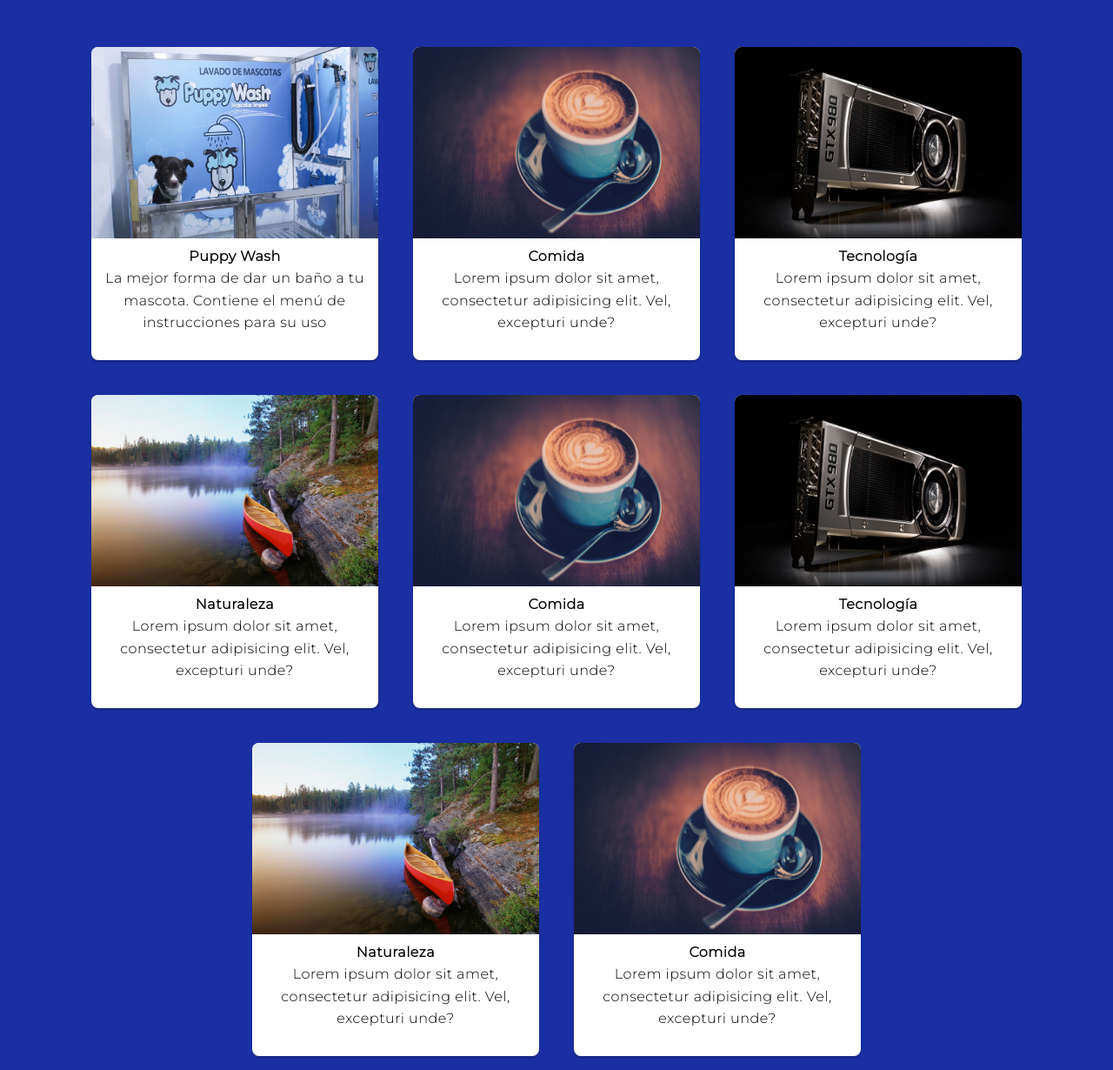
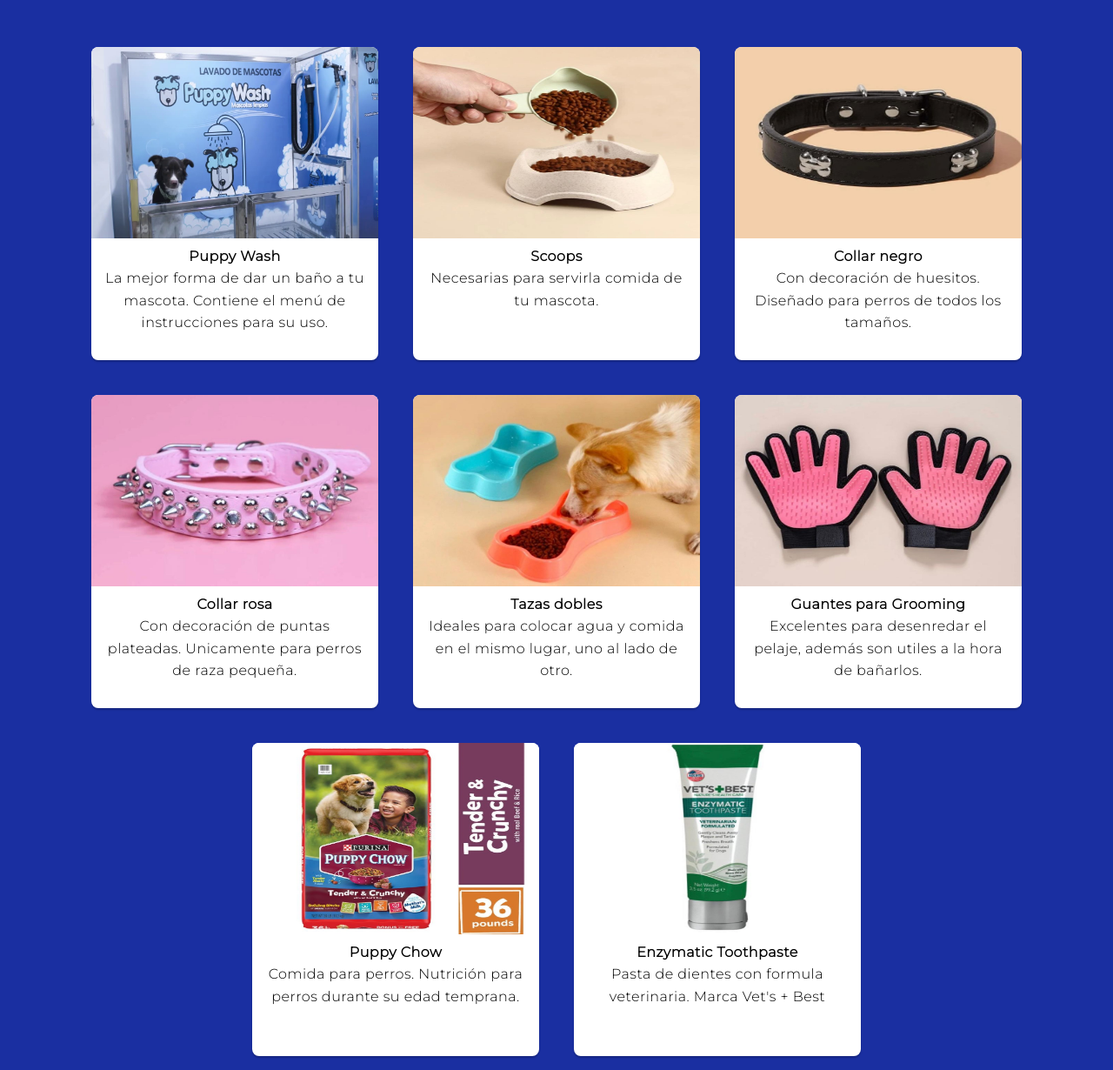
Before and after one commit to andreseguanipa1/pets-world, a plain HTML site: page productos.html in a window 1280 px wide. Shown: the part 250-1480 px from the top of the page at 87% size. Drawn offline with Linux system fonts and the light colour scheme.

Commit message:
Aplicación lista

```diff
--- a/productos.html
+++ b/productos.html
@@ -39,49 +39,49 @@
         <div class="card">
             <img src="img/products-1.jpg">
             <h4>Puppy Wash</h4>
-            <p>La mejor forma de dar un baño a tu mascota. Contiene el menú de instrucciones para su uso</p>
+            <p>La mejor forma de dar un baño a tu mascota. Contiene el menú de instrucciones para su uso.</p>
         </div>
 
         <div class="card">
-            <img src="img/img2.jpg">
-            <h4>Comida</h4>
-            <p>Lorem ipsum dolor sit amet, consectetur adipisicing elit. Vel, excepturi unde?</p>
+            <img src="img/products-9.jpg">
+            <h4>Scoops</h4>
+            <p>Necesarias para servirla comida de tu mascota.</p>
         </div>
 
         <div class="card">
-            <img src="img/img3.jpg">
-            <h4>Tecnología</h4>
-            <p>Lorem ipsum dolor sit amet, consectetur adipisicing elit. Vel, excepturi unde?</p>
+            <img src="img/products-6.jpg">
+            <h4>Collar negro</h4>
+            <p>Con decoración de huesitos. Diseñado para perros de todos los tamaños.</p>
         </div>
 
         <div class="card">
-            <img src="img/img1.jpg">
-            <h4>Naturaleza</h4>
-            <p>Lorem ipsum dolor sit amet, consectetur adipisicing elit. Vel, excepturi unde?</p>
+            <img src="img/products-5.jpg">
+            <h4>Collar rosa</h4>
+            <p>Con decoración de puntas plateadas. Unicamente para perros de raza pequeña.</p>
         </div>
 
         <div class="card">
-            <img src="img/img2.jpg">
-            <h4>Comida</h4>
-            <p>Lorem ipsum dolor sit amet, consectetur adipisicing elit. Vel, excepturi unde?</p>
+            <img src="img/products-8.jpg">
+            <h4>Tazas dobles</h4>
+            <p>Ideales para colocar agua y comida en el mismo lugar, uno al lado de otro.</p>
         </div>
 
         <div class="card">
-            <img src="img/img3.jpg">
-            <h4>Tecnología</h4>
-            <p>Lorem ipsum dolor sit amet, consectetur adipisicing elit. Vel, excepturi unde?</p>
+            <img src="img/products-10.jpg">
+            <h4>Guantes para Grooming</h4>
+            <p>Excelentes para desenredar el pelaje, además son utiles a la hora de bañarlos.</p>
         </div>
 
         <div class="card">
-            <img src="img/img1.jpg">
-            <h4>Naturaleza</h4>
-            <p>Lorem ipsum dolor sit amet, consectetur adipisicing elit. Vel, excepturi unde?</p>
+            <img src="img/products-4.jpg">
+            <h4>Puppy Chow</h4>
+            <p>Comida para perros. Nutrición para perros durante su edad temprana.</p>
         </div>
 
         <div class="card">
-            <img src="img/img2.jpg">
-            <h4>Comida</h4>
-            <p>Lorem ipsum dolor sit amet, consectetur adipisicing elit. Vel, excepturi unde?</p>
+            <img src="img/products-11.jpg">
+            <h4>Enzymatic Toothpaste</h4>
+            <p>Pasta de dientes con formula veterinaria. Marca Vet's + Best</p>
         </div>
 
 
```
Also changed, not shown: img/IMG-20210620-WA0001.jpg (added), img/IMG-20210620-WA0007.jpg (added), img/img1.jpg (deleted), img/img2.jpg (deleted), img/img3.jpg (deleted), img/products-10.jpg (added), img/products-11.jpg (added), img/products-2.jpg (deleted), img/products-3.jpg (added), img/products-4.jpg (added), img/products-5.jpg (added), img/products-6.jpg (added), img/products-7.jpg (added), img/products-8.jpg (added), 1 more files.
